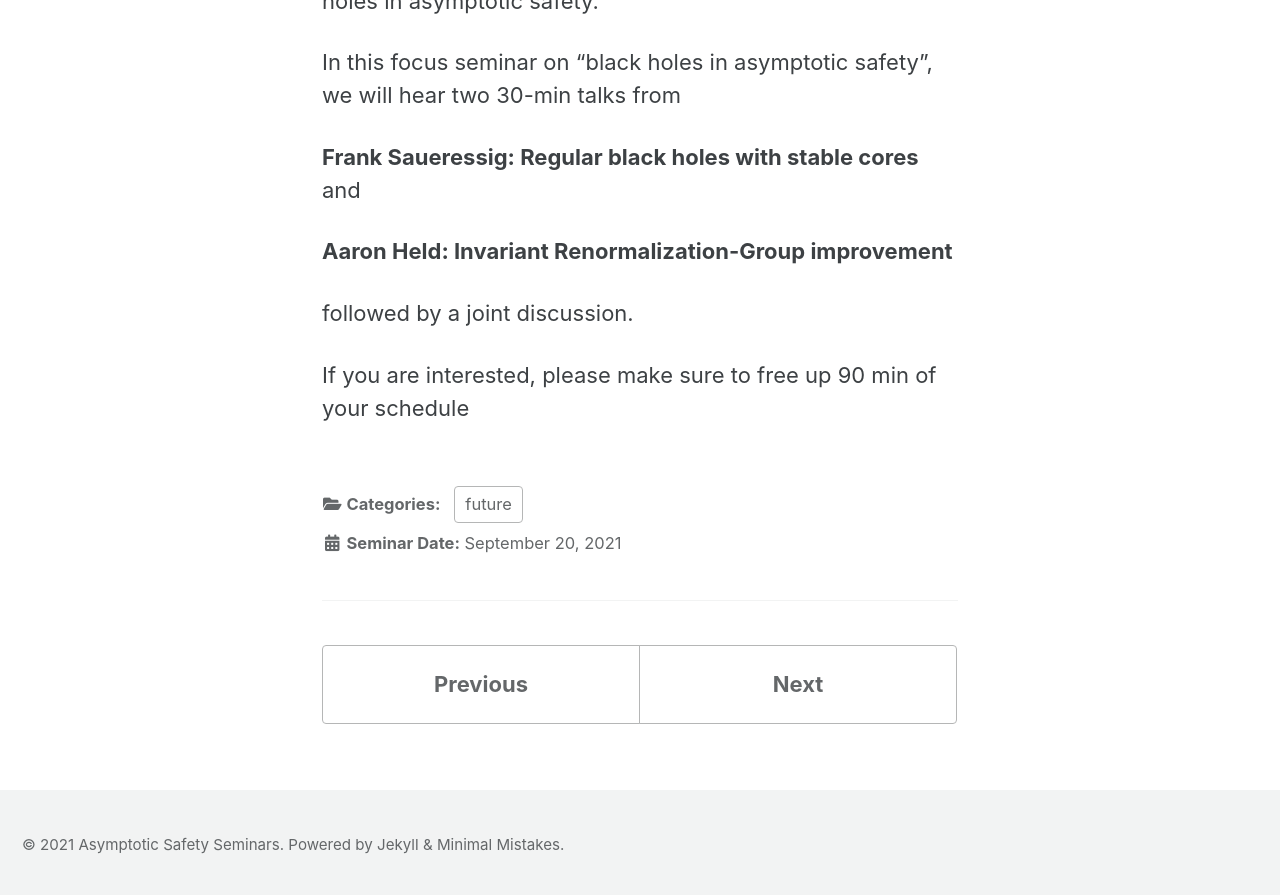
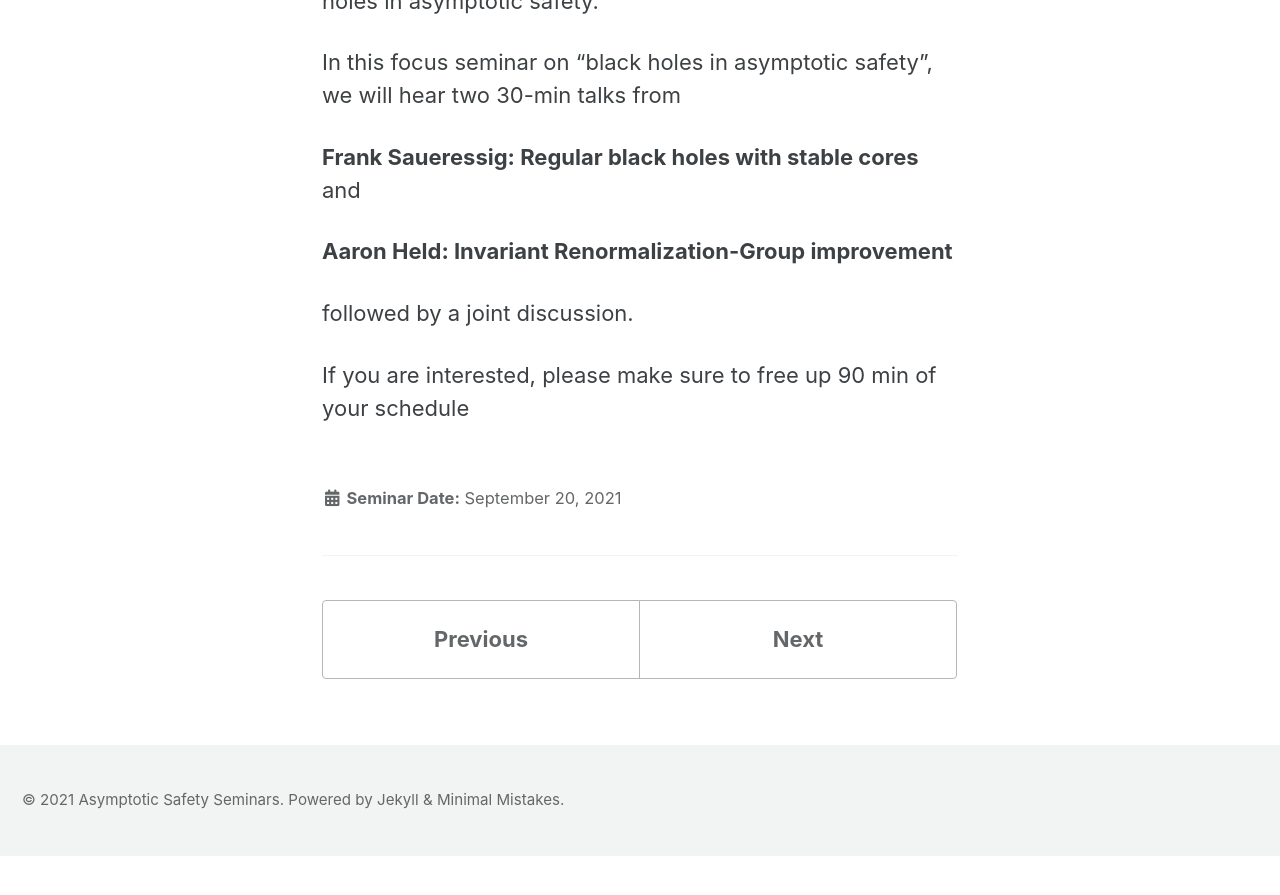
Before and after one commit to aaron-hd/as-website, a Jekyll site: the page built from _posts/2021-09-20-focus-seminar_black-holes-in-asymptotic-safety.md, in a window 1280 px wide and 900 px high, scrolled down 681 px. Shown: the top 895 px of the window. Built offline with Jekyll 4.4.1, drawn with Linux system fonts in a browser that asks for light colours; cached includes are drawn as plain includes; after the commit the page ends 1537 px from its top, so only the background shows below that.

Commit message:
update posts

```diff
--- a/_posts/2021-09-20-focus-seminar_black-holes-in-asymptotic-safety.md
+++ b/_posts/2021-09-20-focus-seminar_black-holes-in-asymptotic-safety.md
@@ -1,7 +1,5 @@
 ---
 title: "Focus Seminar: Black Holes in Asymptotic Safety (Frank Saueressig & Aaron Held)"
-published: "true"
-category: "future"
 ---
 
 Black holes are vital for a consistent description of gravitational wave events as well as the recent image of the Event Horizon Telescope. However, black holes also harbor a singularity and are thus theoretically incomplete.
```
Also changed, not shown: _posts/2021-09-13-Shouryya-Ray.md (+0 -2 lines).
